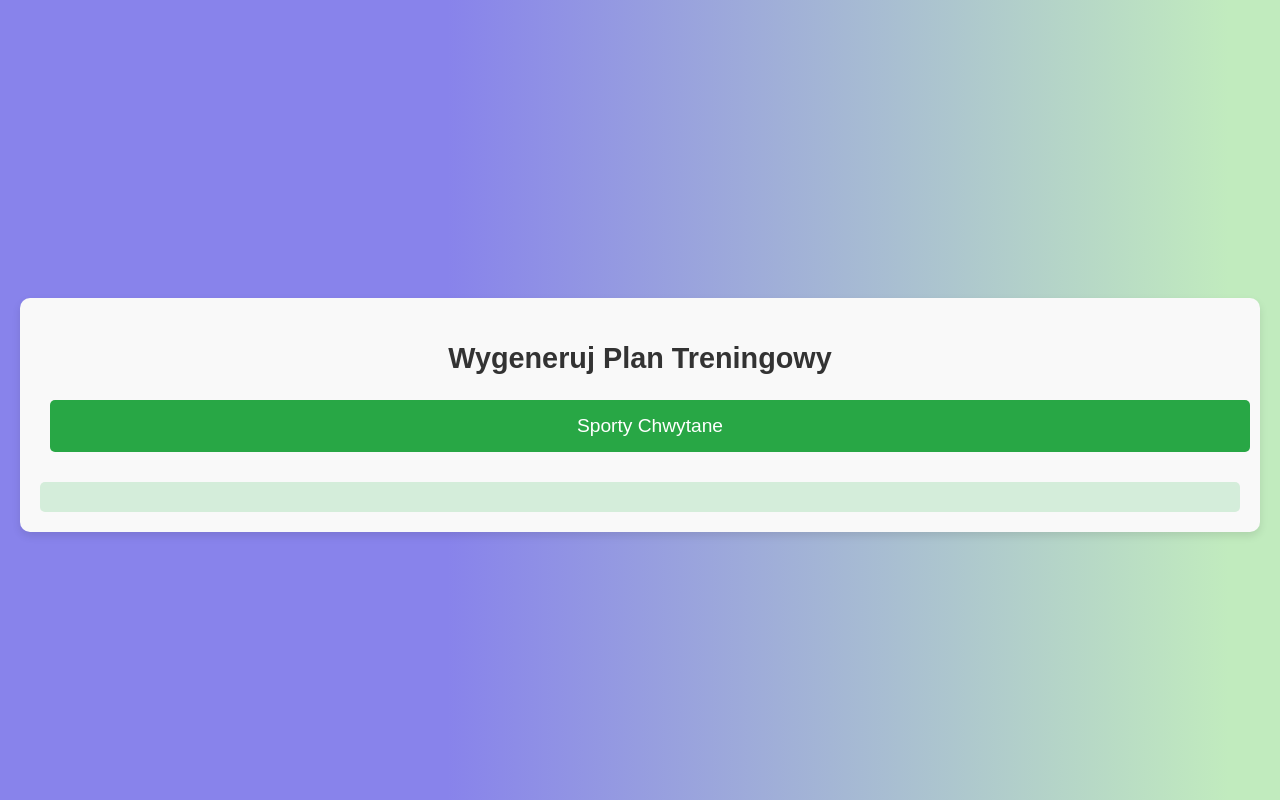
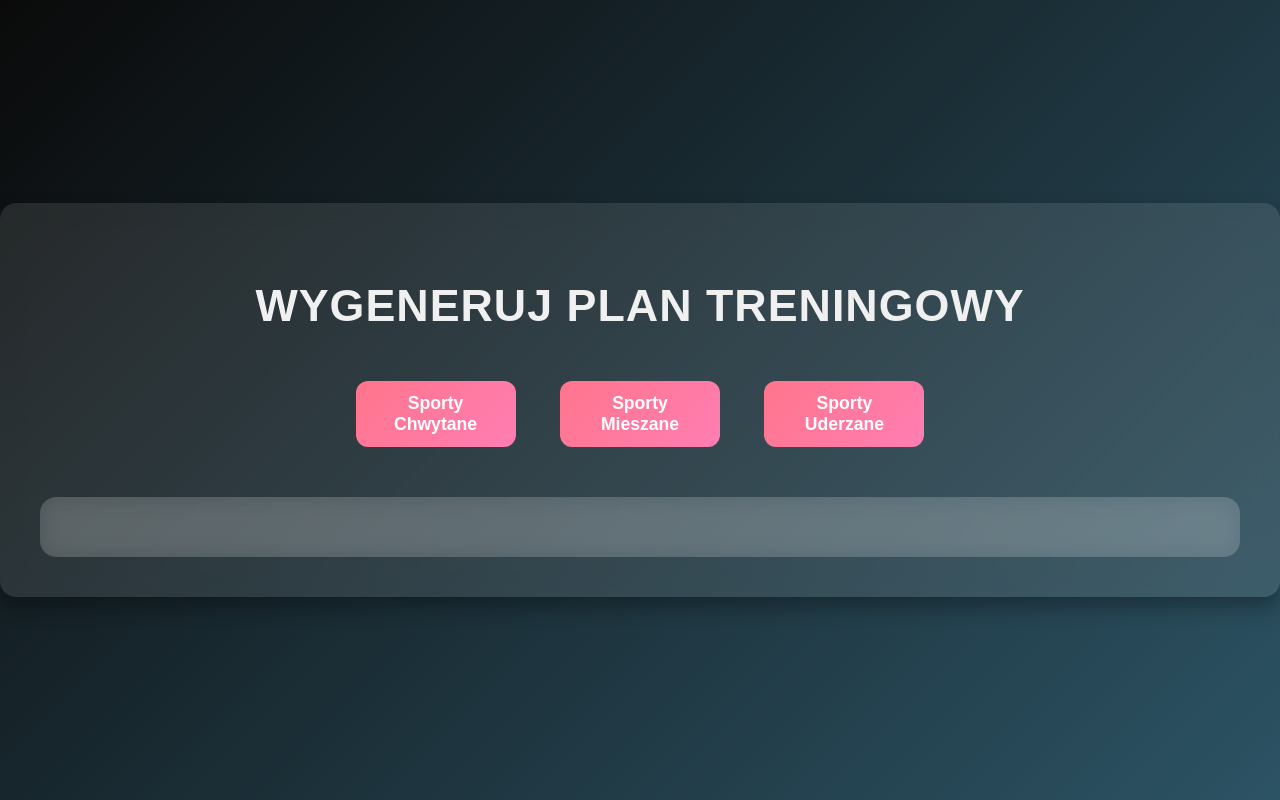
Before and after one commit to Dawidgolab/TrainingManager, a Flask app: page /Workout_plan in a window 1280 px wide. Run offline with Flask 3, Linux system fonts and the light colour scheme.

Commit message:
New style in Workout_plan + new generated plan for another 2 disciplines

```diff
--- a/app.py
+++ b/app.py
@@ -146,18 +146,23 @@
 def workout_plan():
     return render_template('Workout_plan.html')
 
-
+# Pobieranie ćwiczeń według wybranej kategorii
 @app.route('/get_exercises', methods=['GET'])
 def get_exercises():
-    filtered_exercises = [ex for ex in exercises_data["exercises"] if ex["discipline"] == "chwytane"]
+    discipline = request.args.get("discipline")  # Pobranie parametru discipline z URL
 
-    if not filtered_exercises:
+    if not discipline:
+        return jsonify({"error": "Nie podano kategorii ćwiczeń"}), 400
+
+    # Filtrowanie ćwiczeń na podstawie wybranej kategorii
+    grabbed_exercises = [ex for ex in exercises_data["exercises"] if ex["discipline"] == discipline]
+
+    if not grabbed_exercises:
         return jsonify({"error": "Brak ćwiczeń dla tej kategorii"}), 404
 
-    selected_exercises = random.sample(filtered_exercises, min(len(filtered_exercises), 5))
+    selected_exercises = random.sample(grabbed_exercises, min(len(grabbed_exercises), 5))
 
     return jsonify(selected_exercises)
-
 
 ###########################################################################################
 
--- a/static/Workout_plan.css
+++ b/static/Workout_plan.css
@@ -1,87 +1,97 @@
 body {
-    font-family: Arial, sans-serif;
-    background: linear-gradient(90deg, rgb(136, 131, 235) 35%, rgb(193, 235, 190) 96%);
-    color: #333;
+    font-family: 'Poppins', sans-serif;
+    background: linear-gradient(135deg, #0a0a0a, #2c5364);
+    color: #ffffff;
     margin: 0;
     padding: 0;
     display: flex;
     justify-content: center;
-    /* Wyśrodkowanie w poziomie */
     align-items: center;
-    /* Wyśrodkowanie w pionie */
     min-height: 100vh;
-    /* Pozwala na przewijanie */
     flex-direction: column;
 }
 
 .container {
-    background-color: #f9f9f9;
-    border-radius: 10px;
-    padding: 20px;
+    background: rgba(255, 255, 255, 0.1);
+    border-radius: 16px;
+    padding: 40px;
     text-align: center;
     width: 100%;
     max-width: 1200px;
-    /* Maksymalna szerokość kontenera */
-    box-shadow: 0px 4px 8px rgba(0, 0, 0, 0.1);
-    margin-top: 30px;
-    /* Dodanie marginesu górnego */
+    box-shadow: 0px 10px 20px rgba(0, 0, 0, 0.3);
+    backdrop-filter: blur(12px);
+    animation: fadeIn 1s ease-in-out;
+    margin: 20px;
 }
 
 h2 {
-    font-size: 1.8rem;
-    margin-bottom: 15px;
+    font-size: 2.8rem;
+    margin-bottom: 30px;
+    color: #f0f0f0;
+    text-transform: uppercase;
+    letter-spacing: 1px;
 }
 
-.btn {
-    background-color: #28a745;
+button {
+    background: linear-gradient(135deg, #ff758c, #ff7eb3);
     color: white;
     border: none;
-    padding: 15px;
-    font-size: 1.2rem;
+    padding: 12px 18px;
+    font-size: 1.1rem;
     cursor: pointer;
-    border-radius: 5px;
-    margin: 10px;
-    transition: background-color 0.3s;
+    border-radius: 12px;
+    margin: 20px;
+    transition: all 0.3s ease;
     width: 100%;
+    max-width: 160px;
+    font-weight: bold;
 }
 
-.btn:hover {
-    background-color: #218838;
-}
-
-.hidden {
-    display: none;
+button:hover {
+    background: linear-gradient(135deg, #ff7eb3, #ff758c);
+    transform: scale(1.1);
+    box-shadow: 0px 5px 15px rgba(255, 120, 150, 0.5);
 }
 
 #exercise-plan {
-    margin-top: 20px;
-    padding: 15px;
-    background-color: #d4edda;
-    border-radius: 5px;
+    margin-top: 30px;
+    padding: 30px;
+    background: rgba(255, 255, 255, 0.15);
+    border-radius: 16px;
     display: flex;
-    justify-content: flex-start;
     flex-wrap: wrap;
-    gap: 20px;
+    gap: 30px;
     overflow-x: auto;
-    justify-content: space-evenly;
+    justify-content: center;
+    backdrop-filter: blur(10px);
 }
 
 .day-plan {
-    min-width: 220px;
-    max-width: 450px;
+    min-width: 280px;
+    max-width: 420px;
     flex: 1;
-    background-color: #ffffff;
-    border-radius: 10px;
-    padding: 10px;
-    box-shadow: 0px 4px 6px rgba(0, 0, 0, 0.1);
+    background: rgba(255, 255, 255, 0.2);
+    border-radius: 18px;
+    padding: 25px;
+    box-shadow: 0px 8px 18px rgba(0, 0, 0, 0.3);
     display: flex;
     flex-direction: column;
-    justify-content: flex-start;
+    justify-content: center;
+    align-items: center;
+    text-align: center;
+    transition: transform 0.3s ease;
 }
 
+.day-plan:hover {
+    transform: translateY(-5px);
+}
+
+
 h4 {
-    margin-bottom: 10px;
-    text-align: center;
+    margin-bottom: 20px;
+    font-size: 2rem;
+    color: #f0f0f0;
+    font-weight: bold;
 }
 
 #exercise-list {
@@ -89,8 +99,67 @@
     padding: 0;
     font-size: 1.2rem;
     margin: 0;
+    color: #e0e0e0;
+    display: flex;
+    flex-direction: column;
+    align-items: center;
 }
 
 #exercise-list li {
-    margin-bottom: 10px;
+    margin-bottom: 16px;
+    padding: 12px;
+    background: rgba(255, 255, 255, 0.15);
+    border-radius: 10px;
+    width: 100%;
+    max-width: 380px;
+    text-align: center;
+    position: relative;
+    /* Dodajemy pozycję relative */
+    right: 30px;
+    /* Wymuszamy przesunięcie w prawo */
+    list-style-type: none;
+    transition: background 0.3s ease;
 }
+
+
+#exercise-list li:hover {
+    background: rgba(255, 255, 255, 0.25);
+}
+
+#download-plan {
+    background: linear-gradient(135deg, #ff758c, #ff7eb3);
+    color: white;
+    border: none;
+    padding: 10px 15px;
+    /* Dopasowanie paddingu do innych przycisków */
+    font-size: 1rem;
+    /* Dopasowanie rozmiaru czcionki */
+    cursor: pointer;
+    border-radius: 10px;
+    margin: 15px;
+    transition: all 0.3s ease;
+    display: inline-block;
+    /* Ustawienie na inline-block, żeby przycisk nie rozciągał się na całą szerokość */
+    max-width: 140px;
+    /* Maksymalna szerokość przycisku */
+    font-weight: bold;
+}
+
+#download-plan:hover {
+    background: linear-gradient(135deg, #ff7eb3, #ff758c);
+    transform: scale(1.1);
+    box-shadow: 0px 5px 15px rgba(255, 120, 150, 0.5);
+}
+
+
+@keyframes fadeIn {
+    from {
+        opacity: 0;
+        transform: translateY(-10px);
+    }
+
+    to {
+        opacity: 1;
+        transform: translateY(0);
+    }
+}
--- a/templates/Workout_plan.html
+++ b/templates/Workout_plan.html
@@ -12,49 +12,46 @@
 <body>
     <div class="container">
         <h2>Wygeneruj Plan Treningowy</h2>
-        <button id="generate-plan" class="btn">Sporty Chwytane</button>
+        <button id="btn-chwytane" class="btn">Sporty Chwytane</button>
+        <button id="btn-mieszane" class="btn">Sporty Mieszane</button>
+        <button id="btn-uderzane" class="btn">Sporty Uderzane</button>
 
         <div id="exercise-plan" class="hidden">
             <div id="exercise-list"></div>
-            <!-- Przycisk pobierania planu jest ukryty na początku -->
-            <button id="download-plan" class="btn" style="display:none;">Pobierz Plan</button>
         </div>
     </div>
+    <button id="download-plan" class="btn" style="display:none;">Pobierz Plan</button>
 
     <script>
         $(document).ready(function () {
             let generatedPlan = [];
 
-            $("#generate-plan").click(function () {
+            function fetchExercises(discipline) {
                 $.ajax({
-                    url: "/get_exercises",
+                    url: `/get_exercises?discipline=${discipline}`,
                     method: "GET",
                     success: function (data) {
-                        // Podziel ćwiczenia na dni tygodnia (po 8 ćwiczeń na dzień)
                         const daysOfWeek = ["Poniedziałek", "Wtorek", "Środa", "Czwartek", "Piątek", "Sobota", "Niedziela"];
                         const exercisesPerDay = [];
                         let exercisesIndex = 0;
-                        const exercisesPerDayLimit = 8;  // 8 ćwiczeń na każdy dzień
+                        const exercisesPerDayLimit = 8;
 
-                        // Funkcja losująca czas wykonania
                         function generateRandomTime() {
-                            const repetitions = Math.floor(Math.random() * (5 - 2 + 1)) + 2;  // Od 2 do 5 powtórzeń
-                            const duration = Math.floor(Math.random() * (6 - 2 + 1)) + 2;  // Wybieramy od 2 do 6 dla liczby pełnych dziesiątek
-                            const timeInSeconds = duration * 10;  // Czas w sekundach kończący się na 0
+                            const repetitions = Math.floor(Math.random() * (5 - 2 + 1)) + 2;
+                            const duration = Math.floor(Math.random() * (6 - 2 + 1)) + 2;
+                            const timeInSeconds = duration * 10;
                             return `${repetitions} razy po ${timeInSeconds} sekund`;
                         }
 
-                        // Przydziel ćwiczenia na dni tygodnia (po 8 ćwiczeń na dzień)
                         for (let i = 0; i < 7; i++) {
                             exercisesPerDay[i] = [];
                             for (let j = 0; j < exercisesPerDayLimit; j++) {
                                 if (exercisesIndex < data.length) {
-                                    let exercise = { ...data[exercisesIndex] };  // Kopiowanie ćwiczenia
-                                    exercise.time = generateRandomTime();  // Dodanie losowego czasu
+                                    let exercise = { ...data[exercisesIndex] };
+                                    exercise.time = generateRandomTime();
                                     exercisesPerDay[i].push(exercise);
                                     exercisesIndex++;
                                 } else {
-                                    // Jeśli brakuje ćwiczeń, zaczynamy od nowa
                                     exercisesIndex = 0;
                                     let exercise = { ...data[exercisesIndex] };
                                     exercise.time = generateRandomTime();
@@ -64,21 +61,18 @@
                             }
                         }
 
-                        // W niedzielę jest dzień wolny
                         exercisesPerDay[6] = "Wolne";
 
-                        // Czyść listę ćwiczeń
                         $("#exercise-list").empty();
 
-                        // Wyświetl ćwiczenia na każdy dzień tygodnia
                         exercisesPerDay.forEach(function (exercises, index) {
                             let dayPlan = `<div class="day-plan"><h4>${daysOfWeek[index]}</h4><ul>`;
 
                             if (exercises === "Wolne") {
-                                dayPlan += `<li>Dzień wolny!</li>`;
+                                dayPlan += `<li>Dzień wolny! Twój czas na odpoczynek i regeneracje!!</li>`;
                             } else {
                                 exercises.forEach(function (exercise) {
-                                    dayPlan += `<li>${exercise.name} - ${exercise.time}</li>`; // Wyświetlanie nazwy ćwiczenia i czasu
+                                    dayPlan += `<li>${exercise.name} - ${exercise.time}</li>`;
                                 });
                             }
 
@@ -88,18 +82,28 @@
 
                         generatedPlan = exercisesPerDay;
 
-                        $("#exercise-plan").removeClass("hidden"); // Pokazujemy plan
-
-                        // Po wygenerowaniu planu, pokazujemy przycisk pobierania
+                        $("#exercise-plan").removeClass("hidden");
                         $("#download-plan").show();
                     },
                     error: function () {
                         alert("Błąd podczas pobierania ćwiczeń!");
                     }
                 });
+            }
+
+            // Obsługa kliknięć dla różnych kategorii ćwiczeń
+            $("#btn-chwytane").click(function () {
+                fetchExercises("chwytane");
             });
 
-            // Funkcja pobierania planu
+            $("#btn-mieszane").click(function () {
+                fetchExercises("chwytane i uderzane");
+            });
+
+            $("#btn-uderzane").click(function () {
+                fetchExercises("uderzane");
+            });
+
             $("#download-plan").click(function () {
                 let planText = "";
 
```
